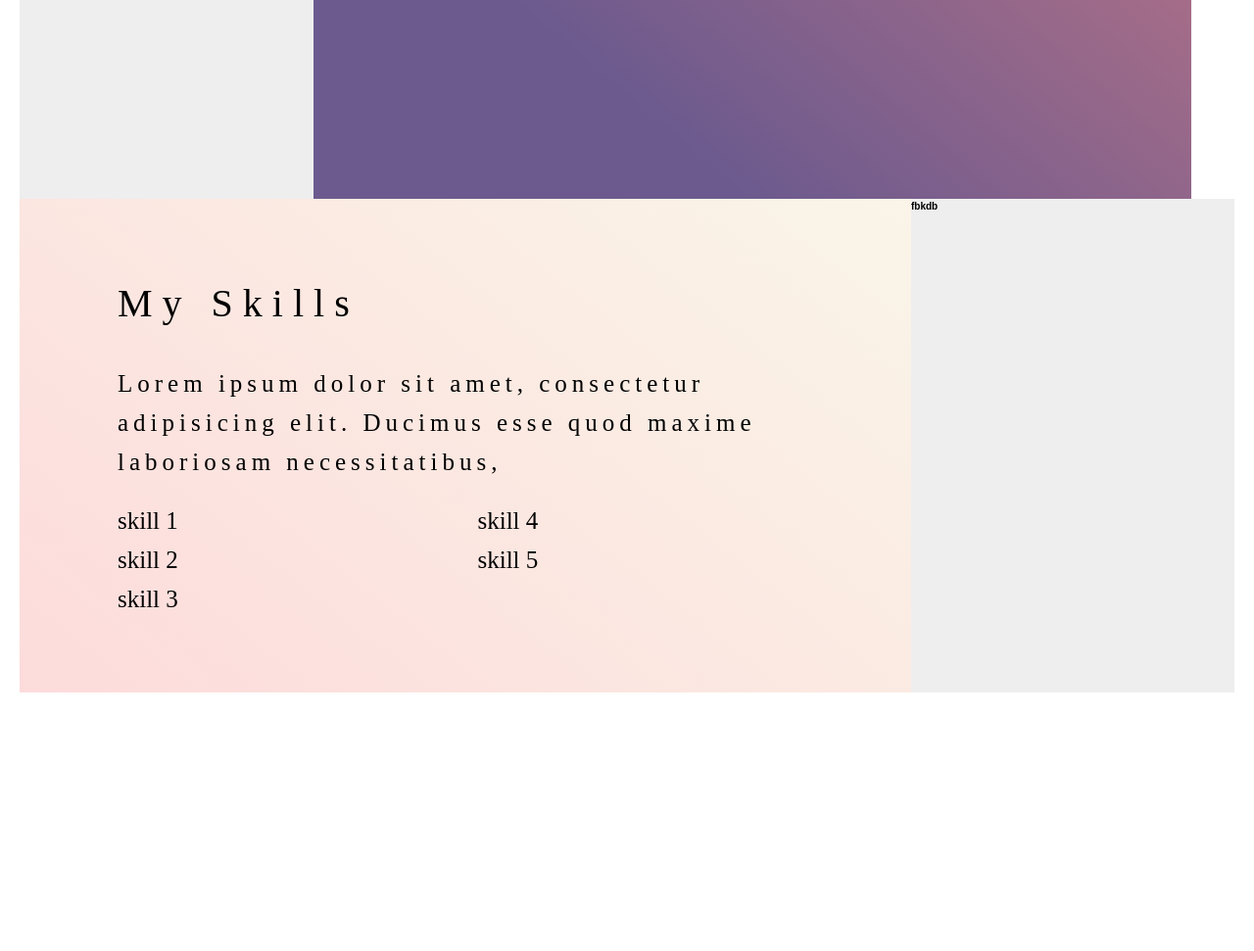
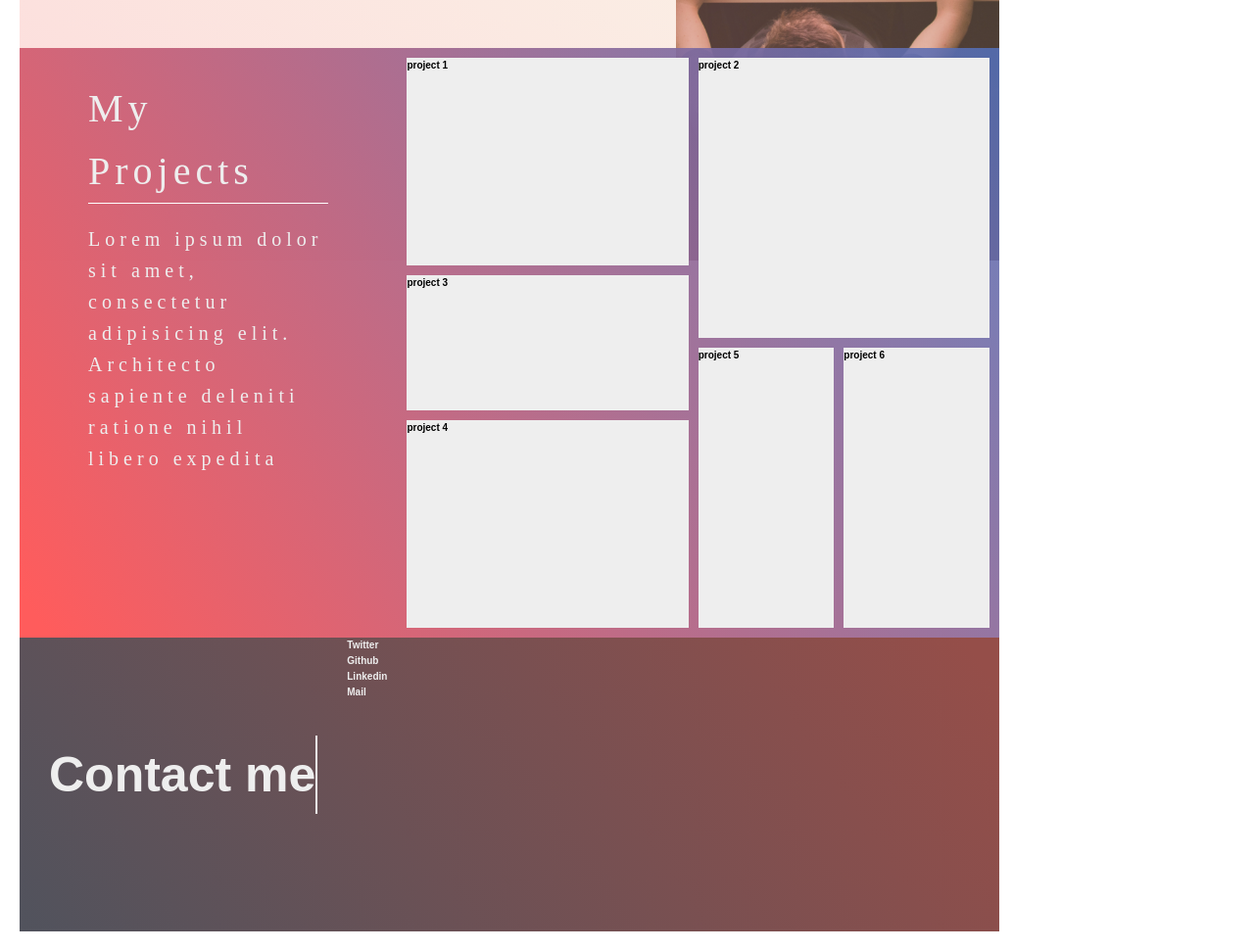
Before and after one commit to varunkumar3091999/my-portfolio, a website: page index.html in a window 1280 px wide. Shown: the part 777-1748 px from the top of the page at 98% size. Before the commit the page ends 1504 px from the top, so only its background shows below. Drawn offline with Linux system fonts and the light colour scheme.

Commit message:
layout completed

```diff
--- a/index.html
+++ b/index.html
@@ -9,14 +9,14 @@
 
 
 <body>
-	<div class="home">
-		<div class="home__avatar"></div>
+	<section class="home">
+		<img src="../images/me.jpg" alt="" class="home__avatar">
 		<div class="home__content">
 			<h1 class="home__content--h1 h1">Varun kumar</h1>
 			<p class="home__content--text text">Lorem ipsum dolor sit amet, consectetur adipisicing elit. Nemo ex deserunt sit, voluptatibus minus delectus voluptates architecto </p>
 		</div>
-	</div>
-	<div class="skills">
+	</section>
+	<section class="skills">
 		<div class="skills__content">
 			<h1 class="skills__content--h1 h1">My Skills</h1>
 			<p class="skills__content--text text">
@@ -30,8 +30,35 @@
 				<li class="skill__list--item">skill 5</li>
 			</div>
 		</div>
-		<div class="skills__img">
-				fbkdb
+		<!-- <div class="skills__img"> -->
+				<img class="skills__img" src="../images/Rectangle.png" alt="guy with his computer">
+		<!-- </div> -->
+	</section>
+	<section class="projects">
+		<div class="projects__content">
+			<h1 class="projects__content--h1 h1">My Projects</h1>
+			<p class="projects__content--text ">
+				Lorem ipsum dolor sit amet, consectetur adipisicing elit. Architecto sapiente deleniti ratione nihil libero expedita
+			</p>
 		</div>
-	</div>
+		<div class="projects__project">
+			<div class="projects__project--01">project 1</div>
+			<div class="projects__project--02">project 2</div>
+			<div class="projects__project--03">project 3</div>
+			<div class="projects__project--04">project 4</div>
+			<div class="projects__project--05">project 5</div>
+			<div class="projects__project--06">project 6</div>
+		</div>
+	</section>
+	<section class="contact">
+		<div class="contact__content">
+			<h1 class="contact__content--h1">Contact me</h1>
+		</div>
+		<figure class="contact__links">
+			<a href="#" target="_blank" class="contact__links--twitter">Twitter</a>
+			<a href="#" target="_blank" class="contact__links--git">Github</a>
+			<a href="#" target="_blank" class="contact__links--linkedIn">Linkedin</a>
+			<a href="#" target="_blank" class="contact__links--mail">Mail</a>
+		</figure>
+	</section>
 </body>
--- a/package.json
+++ b/package.json
@@ -5,7 +5,7 @@
   "main": "index.js",
   "scripts": {
     "watch:sass": "node-sass sass/main.scss css/style.css --watch",
-    "devserver": "live-server --watch",
+    "devserver": "live-server",
     "start": "npm-run-all --parallel devserver watch:sass",
     "compile:sass": "node-sass sass/main.scss css/style.comp.css",
     "concat:css": "concat -o css/style.concat.css css/icon-font.css css/style.comp.css",
--- a/sass/base.scss
+++ b/sass/base.scss
@@ -35,10 +35,12 @@ body {
 	font-weight: 900;
 	line-height: 1.6;
 	margin: 2rem;
-	// background-image: linear-gradient(to right bottom, var(--color-primary-light), var(--color-primary-dark));
-	// background-size: cover;
-	// color: var(--color-Grey-dark-2);
 
 	min-height: 100vh;
 
+	display: grid;
+
+	grid-template-columns: repeat(10, 10rem);
+
+
 }
--- a/sass/layouts.scss
+++ b/sass/layouts.scss
@@ -2,25 +2,26 @@
 // $color-secondary: #b370c2;
 
 .home {
+	grid-column: 1 / -1;
+	grid-row: 1 / span 7;
 
 	display: flex;
 	position: relative;
 
 
-	margin: 0 auto;
+	// margin: 0 auto;
 	// width: 70%;
-	height: 120vh;
+	// height: 120vh;
 
 
 	&__avatar {
 		background-color: #eee;
-		// width: 200rem;
 		min-width: 30rem;
 	}
 
 
 	&__content{
-		background-image:linear-gradient(40.25deg, #6C5A8E 21.85%, #E48182 94.06%);
+		background-image: linear-gradient(40.25deg, #6C5A8E 21.85%, #E48182 94.06%);
 		text-align: left;
 		padding: 7.5rem 10rem;
 		color: #eee;
@@ -38,18 +39,23 @@
 
 	display: flex;
 
+	grid-column: 1 / -1;
+	grid-row: 8 / span 6;
+
 
 	&__content {
 
 		background-image: linear-gradient(218.27deg, rgba(230, 206, 145, 0.21) 1.5%, rgba(248, 145, 145, 0.33) 101.28%);
-		padding: 7.5rem 10rem;
+		padding: 3rem;
 		text-align: left;
+
+
 
 		&--list {
 			columns: 2;
 			margin-top: 2rem;
 			list-style: none;
-			font-size: 2.5rem;
+			font-size: 2rem;
 			font-weight: 100;
 			font-family: Kanit;
 		}
@@ -58,7 +64,138 @@
 	&__img {
 		min-width: 33rem;
 		background-color:  #eee;
+
+		grid-column: 7 / -1;
+		grid-row: 6 / 10;
 	}
 
 
 }
+
+.projects {
+
+	display: flex;
+
+	grid-column: 1 / -1;
+	grid-row: 12 / 21;
+
+
+	    background-image: linear-gradient(55.54deg, #FF5C5C 2.19%, rgba(84, 111, 183, 0.88) 99.09%);
+
+	&__content {
+		width: 40rem;
+		padding: 3rem 7rem;
+		color:#eee;
+
+		&--h1 {
+			font-size: 1rem;
+			border-bottom: 1px solid #fff;
+		}
+
+		&--text {
+			font-family: Kanit;
+			font-weight: 100;
+			font-size: 2rem;
+			letter-spacing: .5rem;
+			margin-top: 2rem !important;
+		}
+	}
+
+	&__project {
+
+		margin: 1rem;
+
+		width: 63rem;
+		display: grid;
+		grid-template-columns: repeat(8, 1fr);
+		grid-template-rows: repeat(8, 5vw);
+		grid-gap: 1rem;
+
+		&--01 {
+			grid-column: 1 / span 4;
+			grid-row: 1 / span 3;
+		}
+
+		&--02 {
+			grid-column: 5 / span 5;
+			grid-row: 1 / span 4;
+		}
+
+		&--03 {
+			grid-column: 1 / span 4;
+			grid-row: 4 / span 2;
+		}
+
+		&--04 {
+			grid-column: 1 / span 4;
+			grid-row: 6 / span 3;
+		}
+
+		&--05 {
+			grid-column: 5 / span 2;
+			grid-row: 5 / -1;
+		}
+
+		&--06 {
+			grid-column: 7 / span 3;
+			grid-row:  5 / -1;
+		}
+
+
+
+		&>* {
+			background-color: #eee;
+		}
+
+	}
+}
+
+
+.contact {
+
+
+
+		display: flex;
+
+		grid-column: 1 / -1;
+		grid-row: 21 / span 2;
+
+		height: 30rem;
+		background-image: linear-gradient(235.33deg, #954E49 2.94%, rgba(63, 64, 75, 0.9) 98.32%);
+
+	&__content {
+
+
+
+
+		&--h1 {
+			color: #eee;
+			margin: 10rem 3rem;
+			font-size: 5rem;
+
+			border-right: 2px solid #eee;
+
+			// &::after {
+			// 	content: "";
+			// 	position: relative;
+			// 	height: 25rem;
+			// 	width: 4px;
+			// 	color: #EEE;
+			// 	z-index: 20;
+			// }
+		}
+
+	}
+
+	&__links {
+		display: flex;
+		flex-direction: column;
+
+		a {
+			text-decoration: none;
+			color: #eee;
+		}
+
+
+	}
+}
--- a/sass/main.scss
+++ b/sass/main.scss
@@ -1,4 +1,4 @@
 @import "base";
 @import "layouts";
-@import "components";
+// @import "components";
 @import "typography"
--- a/sass/typography.scss
+++ b/sass/typography.scss
@@ -2,7 +2,7 @@
 	font-weight: 100;
 	font-size: 4rem;
 	// border-bottom: 1px solid #fff;
-	letter-spacing: 1rem;
+	letter-spacing: .5rem;
 	font-family: Kanit;
 }
 
@@ -10,6 +10,6 @@
 	margin-top: 3rem;
 	font-family: Kanit;
 	font-weight: 100;
-	font-size: 2.5rem;
+	font-size: 2rem;
 	letter-spacing: .5rem;
 }
```
Also changed, not shown: css/style.css, images/Rectangle.png (added), images/me.jpg (added), sass/components.scss (deleted).
